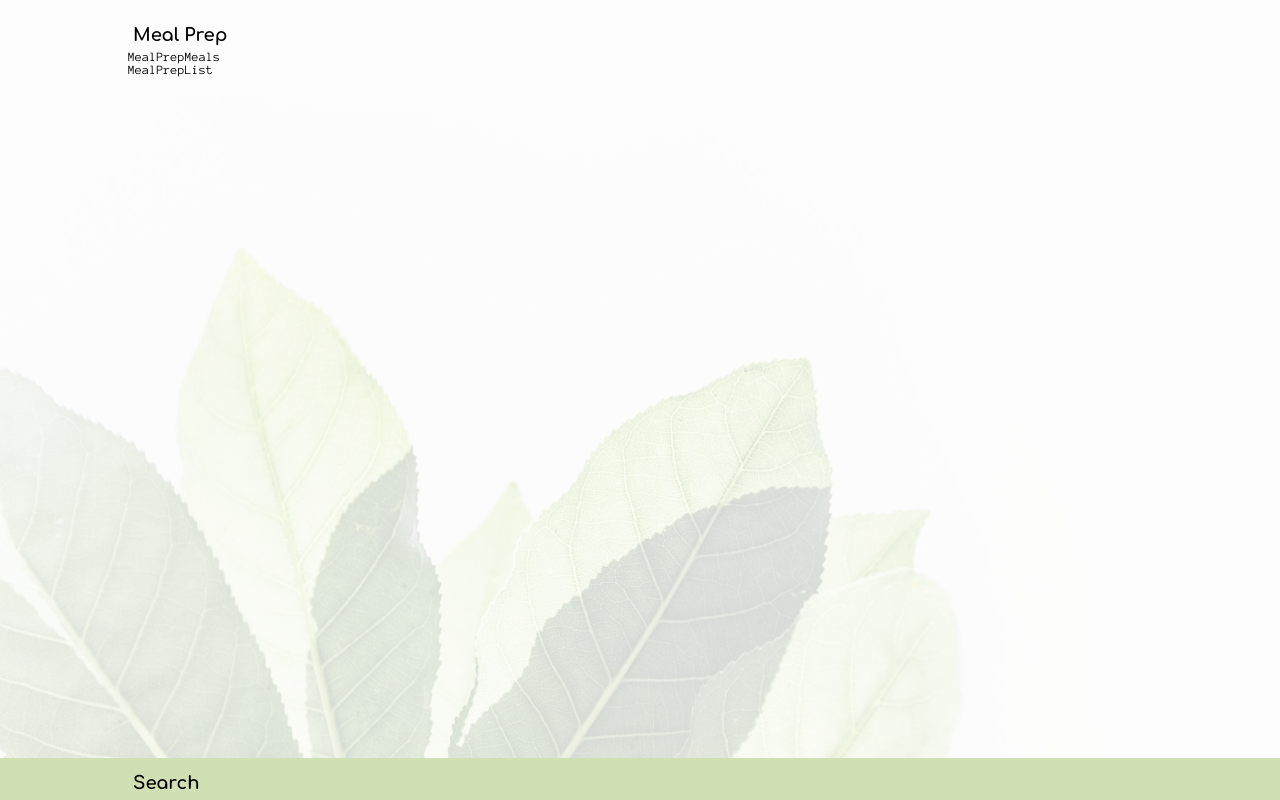
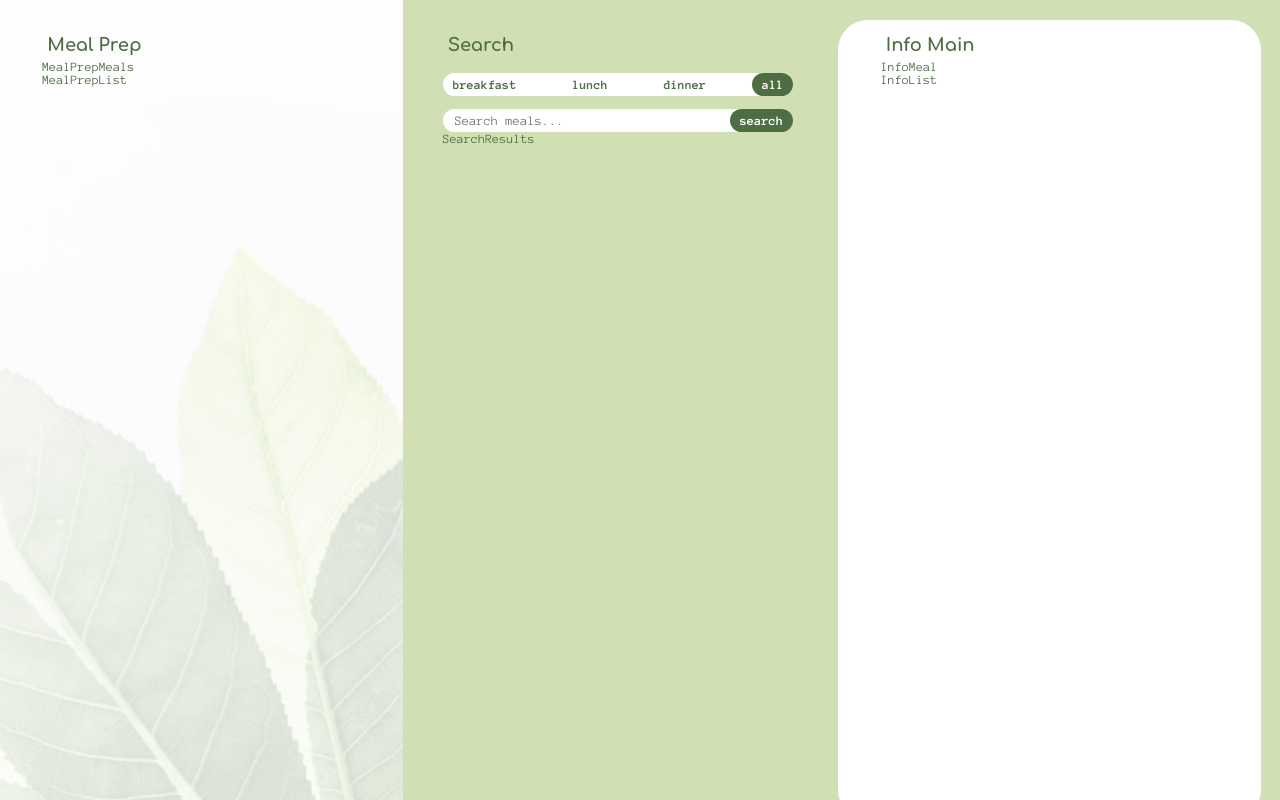
Before and after one commit to mickrueg/meal-prep, a React (Create React App) app: page / in a window 1280 px wide. Built offline with nearby package versions, Linux system fonts and the light colour scheme.

Commit message:
Added SearchSelection JS code and basic functionality

```diff
--- a/src/App.css
+++ b/src/App.css
@@ -21,6 +21,7 @@
 
 .App {
     font-family: 'Anonymous Pro', monospace;
+    color: #4f6d43;
     font-size:small;
     position: absolute;
     width: 100%;
--- a/src/Components/Info/InfoMain.css
+++ b/src/Components/Info/InfoMain.css
@@ -3,10 +3,12 @@
     width: 100%;
     height: 100%;
     top: 100%;
+    top: 80px;
     display: flex;
     justify-content: center;
     background-color: white;
     border-radius: 30px;
+    transition: 500ms ease;
 }
 
 .InfoMain{
@@ -14,3 +16,13 @@
     width: 80%;
     height: auto;
 }
+
+@media only screen and (min-width: 700px){
+    .InfoContainer{
+        top: 0;
+        right: 1.5%;
+        width: 33%;
+        margin-top: 20px;
+        transition: 500ms ease;
+    }
+}
--- a/src/Components/MealPrep/MealPrepMain.css
+++ b/src/Components/MealPrep/MealPrepMain.css
@@ -1,6 +1,26 @@
+.MealPrepContainer{
+    position: fixed;
+    width: 100%;
+    height: 100%;
+    display: flex;
+    justify-content: center;
+    transition: 500ms ease;
+}
+
 .MealPrepMain{
-    position: fixed;
     width: 80%;
-    height: 100%;
-    top: 20px;
+    height: auto;
+    margin-top: 10px;
 }
+
+@media only screen and (min-width: 700px){
+    .MealPrepContainer{
+        left: 0;
+        width: 33%;
+        transition: 500ms ease;
+    }
+
+    .MealPrepMain{
+        margin-top: 30px;
+    }
+}
--- a/src/Components/MealPrep/MealPrepMain.js
+++ b/src/Components/MealPrep/MealPrepMain.js
@@ -5,10 +5,12 @@ import MealPrepMeals from './MealPrepMeals';
 
 const MealPrepMain = () => {
     return (
-        <div className='MealPrepMain'>
-            <h1>Meal Prep</h1>
-            <MealPrepMeals />
-            <MealPrepList />
+        <div className='MealPrepContainer'>
+            <div className='MealPrepMain'>
+                <h1>Meal Prep</h1>
+                <MealPrepMeals />
+                <MealPrepList />
+            </div>
         </div>
     );
 };
--- a/src/Components/Search/SearchMain.css
+++ b/src/Components/Search/SearchMain.css
@@ -2,10 +2,12 @@
     position: fixed;
     width: 100%;
     height: 100%;
-    top: calc(100% - 42px);
     display: flex;
     justify-content: center;
+    top: calc(100% - 42px);
+    top: 40px;
     background-color: #d1e0b4;
+    transition: 500ms ease;
 }
 
 .SearchMain{
@@ -13,3 +15,18 @@
     width: 80%;
     height: auto;
 }
+
+@media only screen and (min-width: 700px){
+    .SearchContainer{
+        right: 0;
+        top: 0;
+        width: 68.5%;
+        transition: 500ms ease;
+        justify-content: left;
+    }
+    .SearchMain{
+        margin-left: 4.5%;
+        width: 40%;
+        margin-top: 30px;
+    }
+}
--- a/src/Components/Search/SearchSelection.css
+++ b/src/Components/Search/SearchSelection.css
@@ -1,3 +1,68 @@
 .SearchSelection{
 
 }
+
+
+.mealChoices{
+    font-weight: bold;
+    background-color: white;
+    border-radius: 20px;
+    display: flex;
+    flex-wrap: wrap;
+    justify-content: space-between;
+    align-content: center;
+    padding-left: 0;
+    padding-right: 0;
+}
+
+.mealChoice{
+    cursor: pointer;
+    list-style-type: none;
+    list-style: none;
+    padding-top: 5px;
+    padding-bottom: 5px;
+    padding-left: 10px;
+    padding-right: 10px;
+}
+
+.mealChoice.selected{
+    background-color: #4f6d43;
+    border-radius: 20px;
+    color: white;
+    transition: 200ms ease;
+}
+
+.searchBox{
+    font-weight: bold;
+    background-color: white;
+    border-radius: 20px;
+    display: flex;
+    flex-wrap: wrap;
+    justify-content:right;
+    align-content: center;
+}
+
+.searchBoxInput{
+    font-family: 'Anonymous Pro', monospace;
+    width:10px;
+    flex-grow: 1;
+    margin-left: 10px;
+    border: none;
+    background-color: transparent;
+    resize: none;
+    outline: none;
+}
+
+.searchBoxButton{
+    font-family: 'Anonymous Pro', monospace;
+    font-weight: bold;
+    color: white;
+    background-color: #4f6d43;
+    border-style: none;
+    border-radius: 20px;
+    margin-left: 10px;
+    padding-top: 5px;
+    padding-bottom: 5px;
+    padding-left: 10px;
+    padding-right: 10px;
+}
--- a/src/Components/Search/SearchSelection.js
+++ b/src/Components/Search/SearchSelection.js
@@ -1,10 +1,32 @@
-import React from 'react';
+import React, { useEffect, useState } from 'react';
 import './SearchSelection.css';
 
 const SearchSelection = () => {
+    const mealTypes = ['breakfast', 'lunch', 'dinner', 'all'];
+    const [mealChoiceSelected, setMealChoiceSelected] = useState('all');
+
+    const [searchfield, setSearchfield] = useState('search-field');
+    function clickHandler(){
+        setSearchfield('search-field selected')
+    }
+
     return (
         <div className='SearchSelection'>
-            SearchSelection
+            <div className={searchfield} onClick={clickHandler}>
+                <ul className="mealChoices">
+                    {mealTypes.map((e,index)=>{
+                    if(mealChoiceSelected==e){
+                        return(<li key={index} className="mealChoice selected" id={e}>{e}</li>)
+                    }else{
+                        return(<li key={index} className="mealChoice" id={e} onClick={()=>setMealChoiceSelected(e)}>{e}</li>)
+                    }
+                    })}
+                </ul>
+                <form className='searchBox'>
+                    <input className='searchBoxInput' type="text" placeholder="Search meals..."/>
+                    <button className='searchBoxButton' type="submit">search</button>
+                </form >
+                </div>
         </div>
     );
 };
```
